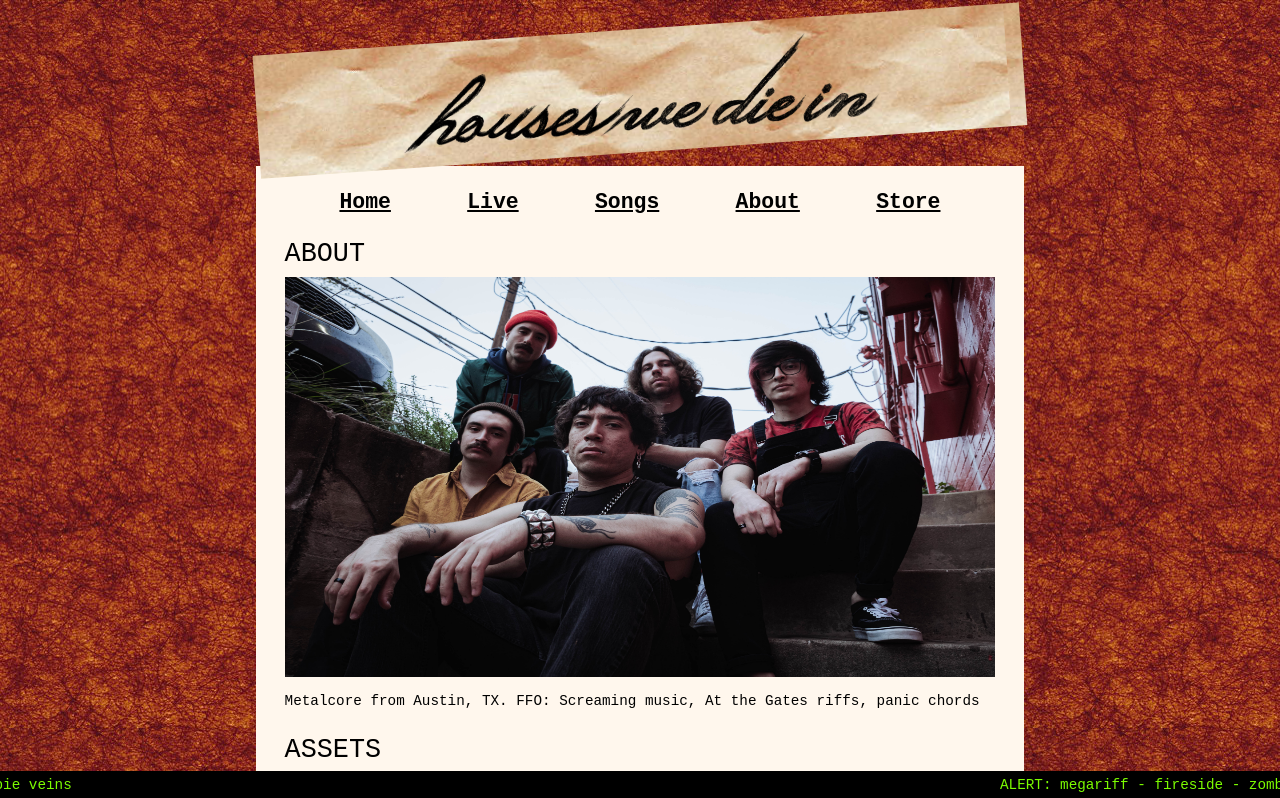
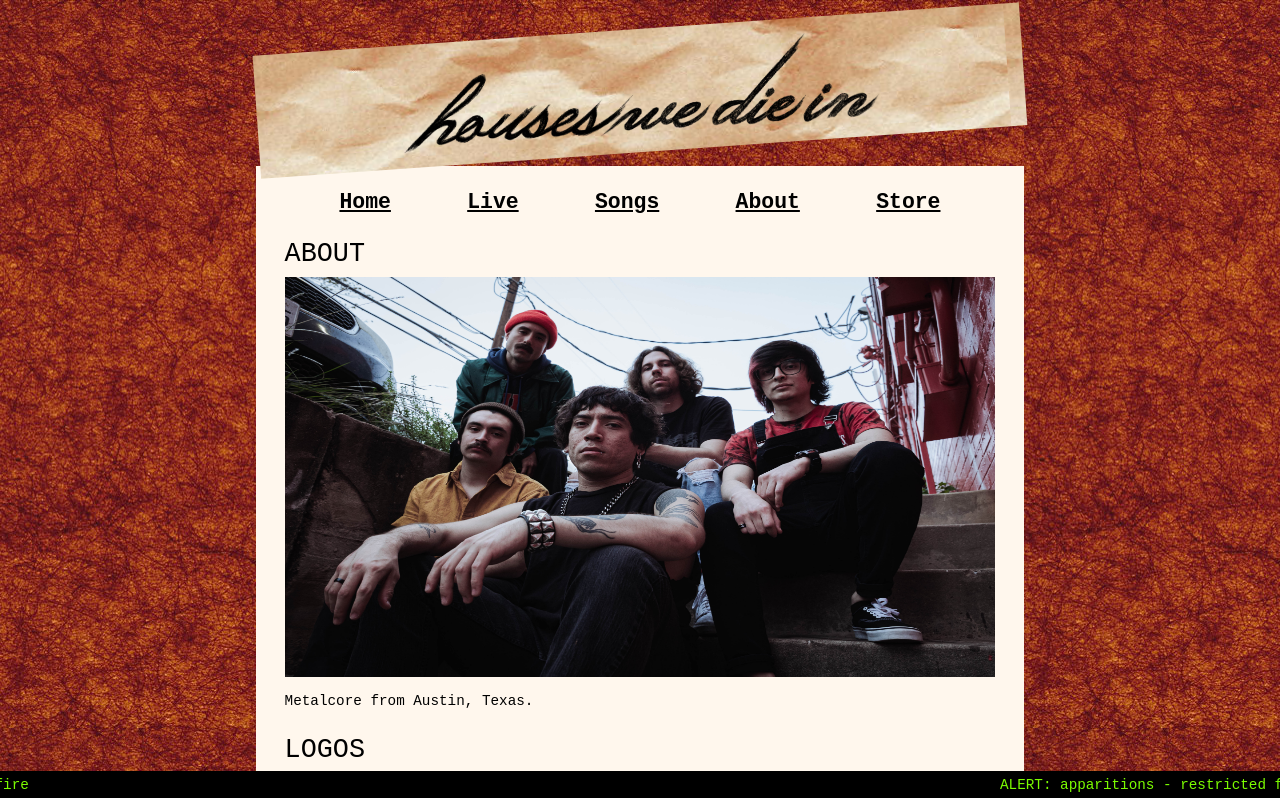
Before and after one commit to mbise1993/houseswediein-website, a Next.js app: page /about in a window 1280 px wide. Shown: the top 798 px of the page. Built offline with nearby package versions, Linux system fonts and the light colour scheme.

Commit message:
New shows

```diff
--- a/src/app/about/page.tsx
+++ b/src/app/about/page.tsx
@@ -35,12 +35,9 @@ export default function Page() {
         src="/images/horizontal-promo-1.jpg"
         alt="full band photo"
       />
-      <p className="mt-4">
-        Metalcore from Austin, TX. FFO: Screaming music, At the Gates riffs,
-        panic chords
-      </p>
+      <p className="mt-4">Metalcore from Austin, Texas.</p>
 
-      <SectionHeading className="mt-6">ASSETS</SectionHeading>
+      <SectionHeading className="mt-6">LOGOS</SectionHeading>
       <ul className="flex flex-col gap-4">
         {ASSETS.map((asset) => (
           <li key={asset.url}>
--- a/src/app/layout.tsx
+++ b/src/app/layout.tsx
@@ -81,7 +81,7 @@ export default function RootLayout({
         </div>
         <div className="fixed bottom-0 left-0 w-full">
           <Marquee className="bg-black py-1 text-[lawngreen]">
-            ALERT: megariff - fireside - zombie veins
+            ALERT: apparitions - restricted fire
           </Marquee>
         </div>
       </body>
--- a/src/app/live/shows.ts
+++ b/src/app/live/shows.ts
@@ -14,23 +14,41 @@ export interface Show extends ShowData {
 }
 
 const SHOWS: ShowData[] = [
+  // {
+  //   title: 'Livid, Noisy Neighbors, Laughing Matter, Houses We Die In',
+  //   date: getDate('2024-02-28'),
+  //   flyerUrl: '/flyers/2024-02-28.jpg',
+  //   venueName: '13th Floor',
+  //   venueLink: 'https://the13thflooraustin.com/',
+  // },
+  {
+    title: 'CNVCT, Rotten Disgust, Linger, Lament, Houses We Die In',
+    date: getDate('2024-02-09'),
+    flyerUrl: '/flyers/2024-02-09.jpg',
+    venueName: 'Valhalla',
+    venueLink: 'https://www.instagram.com/valhallatavern/',
+  },
+  {
+    title:
+      'End Means (Final Show) w/ Upsurge, Fear of Loss, Lowball, Houses We Die In',
+    date: getDate('2023-12-22'),
+    flyerUrl: '/flyers/2023-12-22.png',
+    venueName: 'Paper Tiger',
+    venueLink: 'https://papertigersatx.com/',
+  },
   {
     title:
       'The High Cost of Playing God and The Vinous w/ Votive & Houses We Die In',
-    date: new Date('2023-11-30T12:00:00.000-06:00'),
+    date: getDate('2023-11-30'),
     flyerUrl: '/flyers/2023-11-30.jpg',
     venueName: 'Independence Brewing',
     venueLink: 'https://independencebrewing.com/',
   },
-  {
-    title:
-      'End Means (Final Show) w/ Upsurge, Fear of Loss, Lowball, Houses We Die In',
-    date: new Date('2023-12-22T12:00:00.000-06:00'),
-    flyerUrl: '/flyers/2023-12-22.png',
-    venueName: 'Paper Tiger',
-    venueLink: 'https://papertigersatx.com/',
-  },
 ];
+
+export function getDate(day: string) {
+  return new Date(`${day}T12:00:00.000-06:00`);
+}
 
 export function getShows() {
   const upcoming: Show[] = [];
@@ -41,8 +59,10 @@ export function getShows() {
       formattedDate: dateFns.format(show.date, 'EEEE, MMM do'),
     };
     if (dateFns.isFuture(show.date)) {
-      upcoming.push(showForDisplay);
+      // Use unshift to show soonest shows first
+      upcoming.unshift(showForDisplay);
     } else {
+      // Use push for regular, reverse-chronological order
       past.push(showForDisplay);
     }
   }
--- a/src/app/page.tsx
+++ b/src/app/page.tsx
@@ -51,6 +51,7 @@ export default function Page() {
           <a className="text-lg" href="mailto:houseswedieintx@gmail.com">
             houseswedieintx@gmail.com
           </a>
+          &nbsp;(or DM us on Instagram)
         </span>
       </div>
     </div>
```
Also changed, not shown: public/flyers/2024-02-09.jpg (added), public/flyers/2024-02-28.jpg (added).
